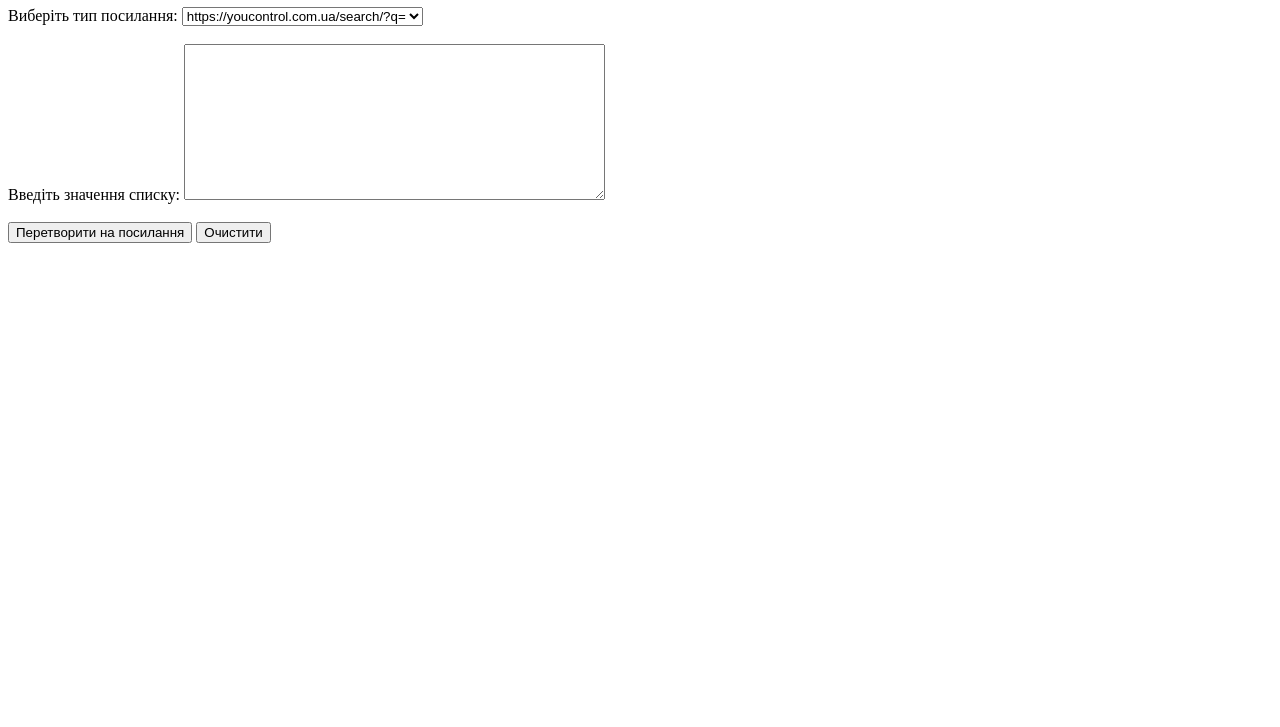
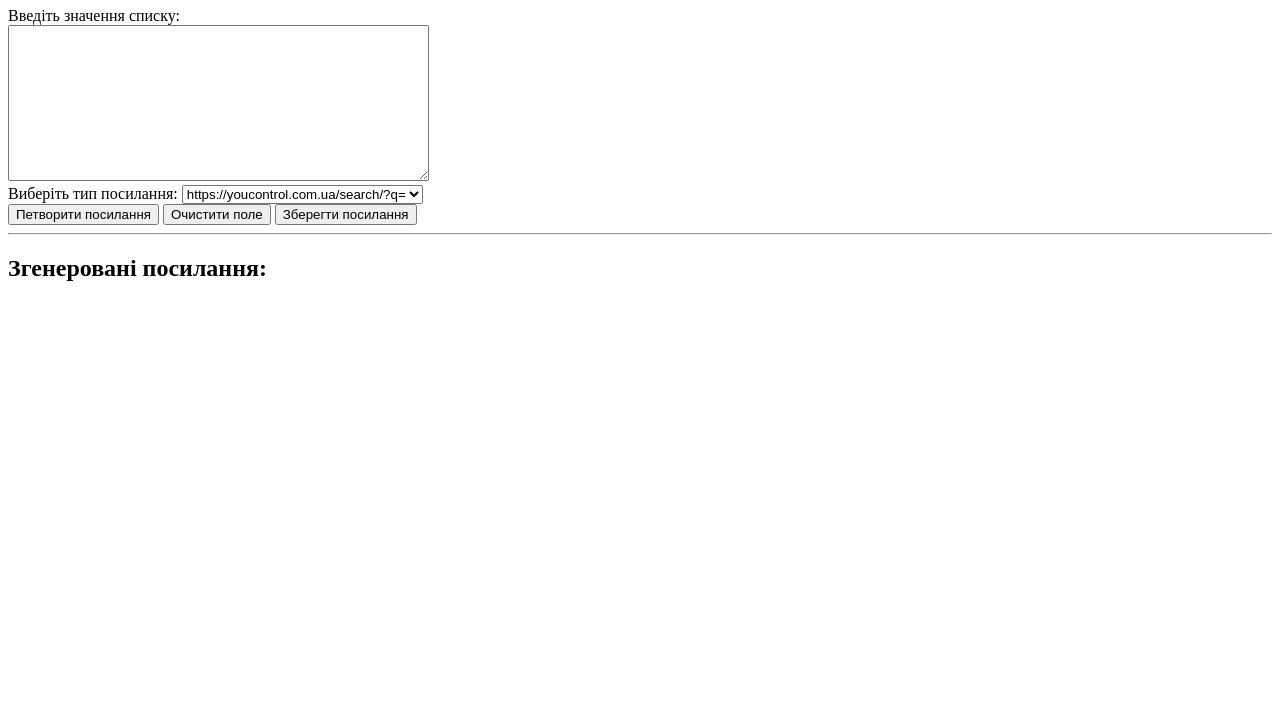
Before and after one commit to kdarue/len, a plain HTML site: page index.html in a window 1280 px wide. Shown: the part 73-800 px from the top of the page. Drawn offline with Linux system fonts and the light colour scheme.

Commit message:
Update index.html

```diff
--- a/index.html
+++ b/index.html
@@ -1,53 +1,45 @@
 <!DOCTYPE html>
 <html>
-<head>
-	<title>Перетворення списку у посилання</title>
-	<meta charset="UTF-8">
-	<script>
-		function generateLinks() {
-			var linkType = document.getElementById("linkType").value;
-			var values = document.getElementById("inputList").value.split('\n');
+  <head>
+    <title>Генератор посилань</title>
+  </head>
+  <body>
+    <h1>Генератор посилань</h1>
+    <form>
+      <label for="input-list">Введіть значення списку:</label>
+      <br>
+      <textarea id="input-list" rows="10" cols="50"></textarea>
+      <br>
+      <label for="select-type">Виберіть тип посилання:</label>
+      <select id="select-type">
+        <option value="youcontrol" selected>https://youcontrol.com.ua/search/?q=</option>
+        <option value="opendatabot">https://opendatabot.ua/c/</option>
+      </select>
+      <br>
+      <button type="button" onclick="generateLinks()">Петворити посилання</button>
+      <button type="button" onclick="clearInput()">Очистити поле</button>
+      <button type="button" onclick="saveLinks()">Зберегти посилання</button>
+    </form>
+    <hr>
+    <h2>Згенеровані посилання:</h2>
+    <div id="generated-links"></div>
 
-			var result = "";
-			if (linkType == "youcontrol") {
-				for (var i = 0; i < values.length; i++) {
-					if (values[i].trim() != "") {
-						result += "<a href='https://youcontrol.com.ua/search/?q=" + values[i].trim() + "'>" + (i+1) + ". " + values[i].trim() + "</a><br>";
-					}
-				}
-			} else if (linkType == "opendatabot") {
-				for (var i = 0; i < values.length; i++) {
-					if (values[i].trim() != "") {
-						result += "<a href='https://opendatabot.ua/c/" + values[i].trim() + "?from=search'>" + (i+1) + ". " + values[i].trim() + "</a><br>";
-					}
-				}
-			}
-			document.getElementById("output").innerHTML = result;
-		}
+    <script>
+      // При завантаженні сторінки перевіряємо наявність збережених посилань в локальному сховищі
+      window.onload = function() {
+        var savedLinks = localStorage.getItem("generatedLinks");
+        if (savedLinks !== null) {
+          document.getElementById("generated-links").innerHTML = savedLinks;
+        }
+      };
 
-		function clearInput() {
-			document.getElementById("inputList").value = "";
-		}
-	</script>
-</head>
-<body>
-	<h1>Перетворення списку у посилання</h1>
+      // Функція для генерації посилань
+      function generateLinks() {
+        var inputList = document.getElementById("input-list").value;
+        var selectType = document.getElementById("select-type").value;
+        var listArray = inputList.trim().split("\n");
+        var generatedLinks = "";
 
-	<label for="linkType">Виберіть тип посилання:</label>
-	<select id="linkType">
-		<option value="youcontrol">https://youcontrol.com.ua/search/?q=</option>
-		<option value="opendatabot">https://opendatabot.ua/c/</option>
-	</select>
-	<br><br>
-
-	<label for="inputList">Введіть значення списку:</label>
-	<textarea id="inputList" rows="10" cols="50"></textarea>
-	<br><br>
-
-	<button onclick="generateLinks()">Перетворити на посилання</button>
-	<button onclick="clearInput()">Очистити</button>
-	<br><br>
-
-	<div id="output"></div>
-</body>
-</html>
+        for (var i = 0; i < listArray.length; i++) {
+          var link = "";
+          if (selectType === "youcontrol
```
